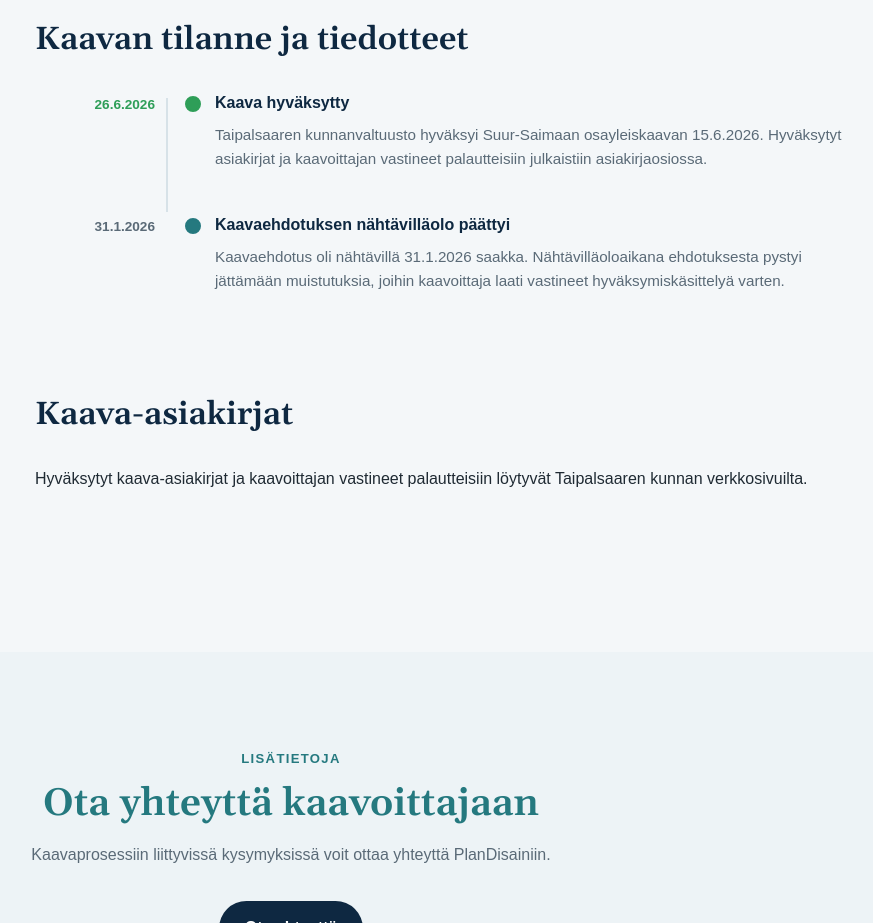
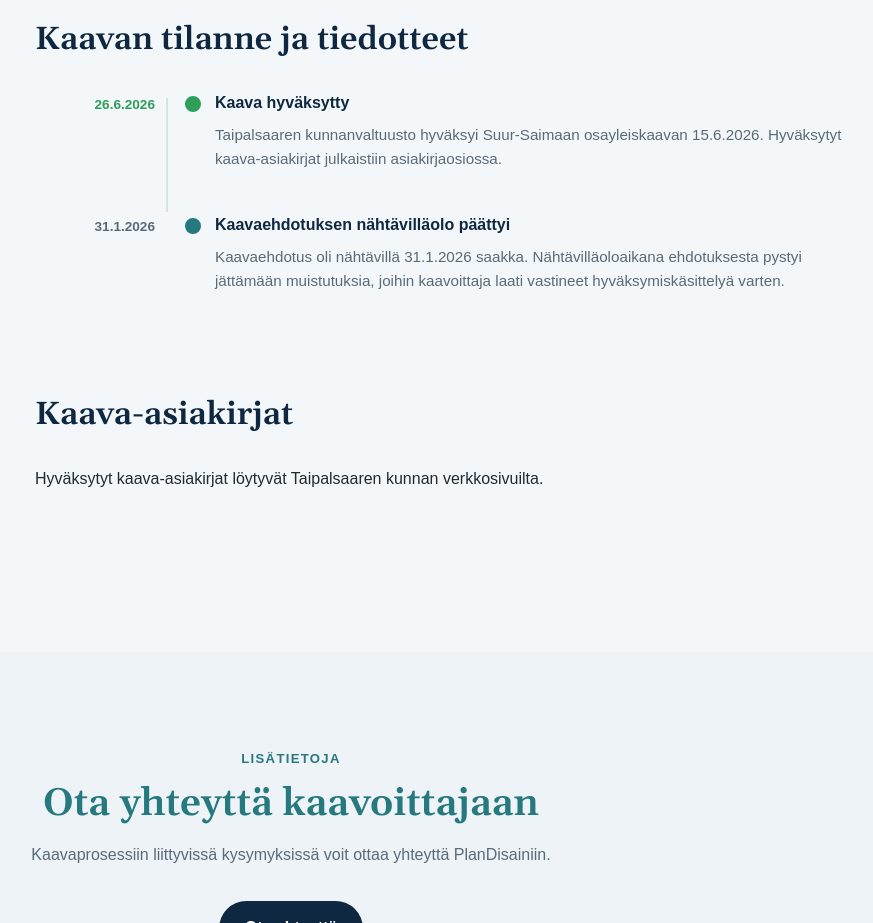
Before and after one commit to MarkusHytonenPD/pd-site_ve4, a plain HTML site: page suursaimaa.html in a window 1280 px wide. Shown: the part 1840-2763 px from the top of the page, without its empty margins (349-1222 px from the left). Drawn offline with nearby package versions, Linux system fonts and the light colour scheme.

Commit message:
Kaavoittajan vastineita ei enää luvata löytyvän kunnan sivuilta
Valmistuneiden kaavojen sivuilta poistettu lupaus siitä, että kaavoittajan
vastineet palautteisiin löytyvät kunnan verkkosivuilta. Kaava-asiakirjoista
kerrotaan edelleen, vastineista ei.

  suursaimaa.html    "ja kaavoittajan vastineet palautteisiin" pois
                     asiakirjaosiosta ja hyväksymistiedotteesta
  ruotsalainen.html  sama poisto asiakirjaosiosta, jäi "Hyväksytyt
                     kaava-asiakirjat ja selvitysliitteet"
  kyrsya.html        "Lausuntoihin annetut vastaukset" pois hyväksytyn
                     aineiston listasta, joka on luvattu kunnan sivuilta
                     "kokonaisuudessaan"
  heinitaryk.html    johdannosta pois "Muutosesitykset voimassa olevaan
                     kaavaan sekä kaavoittajan vastaukset niihin ovat
                     saatavilla erillisestä linkistä"

heinitaryk:n lupaus oli jo valmiiksi katkennut: sivupalkissa on vain
"Voimassa oleva kaava" (heinavesi.fi) ja "Tilaa uutiskirje", eli mitään
erillistä vastauslinkkiä ei ollut olemassa.

pyhajarvi.html ja tahiniemi.html eivät tarvinneet muutosta: ne puhuvat vain
kaava-asiakirjoista.

Kaksi mainintaa jätettiin tarkoituksella, koska ne ovat mennyttä aikaa
tiedotevirrassa eivätkä ohjetta lukijalle mistä vastineet löytyvät:
suursaimaa "joihin kaavoittaja laati vastineet hyväksymiskäsittelyä varten"
ja heinitaryk aikajanassa 27.9.2023 "muutosesitykset ja kaavoittajan antamat
vastaukset julkaistiin verkkosivustolla".

Tarkistettu renderöidystä tekstistä kaikilta kuudelta valmistuneelta sivulta.

Co-Authored-By: Claude Opus 5 (1M context) <noreply@anthropic.com>

```diff
--- a/suursaimaa.html
+++ b/suursaimaa.html
@@ -199,8 +199,7 @@
                   <h3>Kaava hyväksytty</h3>
                   <p>
                     Taipalsaaren kunnanvaltuusto hyväksyi Suur-Saimaan osayleiskaavan
-                    15.6.2026. Hyväksytyt asiakirjat ja kaavoittajan vastineet
-                    palautteisiin julkaistiin asiakirjaosiossa.
+                    15.6.2026. Hyväksytyt kaava-asiakirjat julkaistiin asiakirjaosiossa.
                   </p>
                 </div>
               </li>
@@ -223,8 +222,8 @@
           <div id="asiakirjat" class="project-block">
             <h2>Kaava-asiakirjat</h2>
             <p>
-              Hyväksytyt kaava-asiakirjat ja kaavoittajan vastineet palautteisiin
-              löytyvät Taipalsaaren kunnan verkkosivuilta.
+              Hyväksytyt kaava-asiakirjat löytyvät Taipalsaaren kunnan
+              verkkosivuilta.
             </p>
           </div>
 
```
Also changed, not shown: heinitaryk.html (+1 -2 lines), kyrsya.html (+0 -1 lines), ruotsalainen.html (+2 -2 lines).
